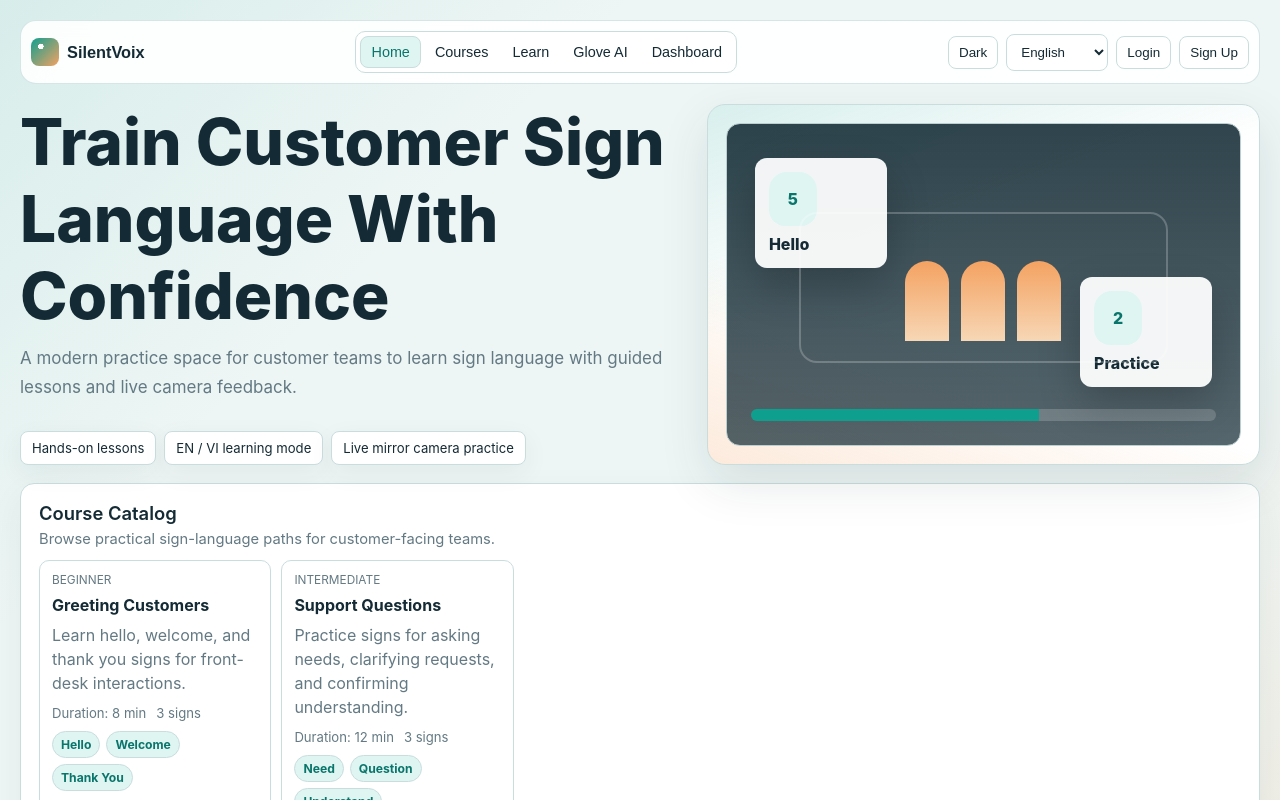
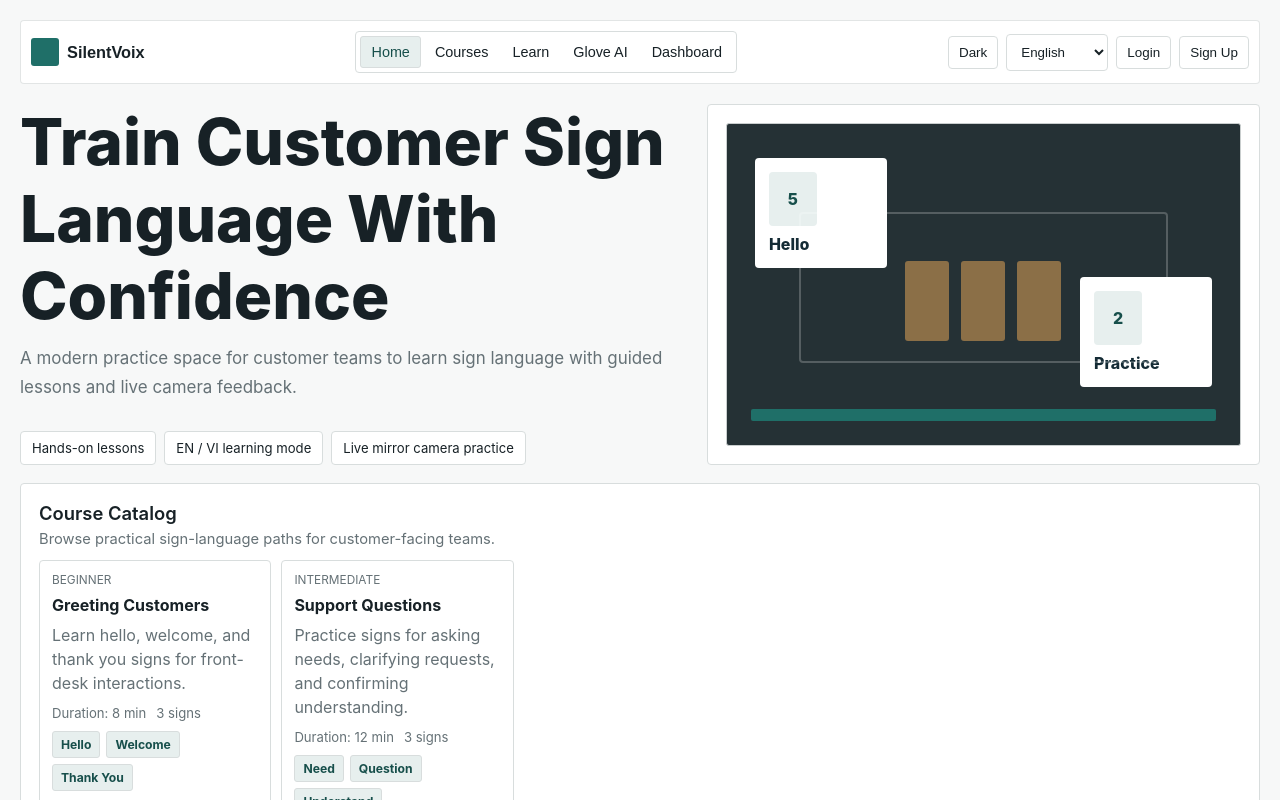
Before and after one commit to NT101-lc/silentVoix-customer, a React app in the folder frontend/: page / in a window 1280 px wide. Shown: the top 800 px of the page. Built offline with nearby package versions, Linux system fonts and the light colour scheme; no server answers; the HTML template or start-up script is replaced by a standard one.

Commit message:
style: update color scheme and background for improved UI consistency

```diff
--- a/frontend/src/App.css
+++ b/frontend/src/App.css
@@ -1,38 +1,35 @@
 .app {
-  --bg: #eef6f5;
-  --text: #142b35;
-  --muted: #637983;
-  --line: #c9dddd;
+  --bg: #f7f8f8;
+  --text: #172126;
+  --muted: #657176;
+  --line: #d8dddd;
   --surface: #ffffff;
-  --surface-soft: #f6fbfa;
-  --accent: #0f9f8f;
-  --accent-soft: #dff5f2;
-  --accent-strong: #0a756b;
-  --warm: #f4a261;
+  --surface-soft: #f2f4f4;
+  --accent: #1f6f68;
+  --accent-soft: #e7efee;
+  --accent-strong: #174f4b;
+  --warm: #8b6f47;
   --ink: #21313a;
   --danger: #b42318;
   --button-text: #ffffff;
   min-height: 100vh;
   padding: 20px;
-  background:
-    linear-gradient(135deg, rgba(15, 159, 143, 0.1), transparent 28%),
-    linear-gradient(315deg, rgba(244, 162, 97, 0.14), transparent 30%),
-    var(--bg);
+  background: var(--bg);
   color: var(--text);
   font-family: "Inter", "Segoe UI", system-ui, -apple-system, sans-serif;
 }
 
 .app.theme-dark {
-  --bg: #0f171a;
-  --text: #eff8f7;
-  --muted: #9db8b8;
-  --line: #294345;
-  --surface: #142326;
-  --surface-soft: #1b3032;
-  --accent: #5fd6c7;
-  --accent-soft: #183d3b;
-  --accent-strong: #9be9df;
-  --warm: #f7b267;
+  --bg: #101314;
+  --text: #eef1f1;
+  --muted: #a4acac;
+  --line: #303637;
+  --surface: #181d1e;
+  --surface-soft: #202627;
+  --accent: #8eb9b4;
+  --accent-soft: #263331;
+  --accent-strong: #c2d8d5;
+  --warm: #c5aa7b;
   --ink: #edf7f6;
   --danger: #f04438;
   --button-text: #063042;
@@ -52,10 +49,10 @@
   gap: 12px;
   margin-bottom: 20px;
   border: 1px solid color-mix(in srgb, var(--line), transparent 25%);
-  border-radius: 16px;
+  border-radius: 4px;
   padding: 10px;
   background: color-mix(in srgb, var(--surface), transparent 8%);
-  backdrop-filter: blur(14px);
+  backdrop-filter: none;
 }
 
 .brand {
@@ -78,10 +75,8 @@
 .brand-dot {
   width: 28px;
   height: 28px;
-  border-radius: 8px;
-  background:
-    radial-gradient(circle at 35% 30%, #ffffff 0 10%, transparent 11%),
-    linear-gradient(135deg, var(--accent), var(--warm));
+  border-radius: 3px;
+  background: var(--accent);
 }
 
 .nav {
@@ -89,7 +84,7 @@
   display: inline-flex;
   gap: 4px;
   border: 1px solid var(--line);
-  border-radius: 10px;
+  border-radius: 4px;
   padding: 4px;
   background: var(--surface);
 }
@@ -101,7 +96,7 @@
   font-weight: 500;
   font-size: 0.9rem;
   cursor: pointer;
-  border-radius: 8px;
+  border-radius: 3px;
   padding: 7px 10px;
 }
 
@@ -133,7 +128,7 @@
 .profile-avatar {
   width: 34px;
   height: 34px;
-  border-radius: 50%;
+  border-radius: 4px;
   background: var(--accent-soft);
   border: 1px solid var(--line);
   color: var(--accent-strong);
@@ -153,7 +148,7 @@
 
 .profile-icon-button {
   border: 1px solid var(--line);
-  border-radius: 50%;
+  border-radius: 4px;
   background: var(--surface);
   width: 42px;
   height: 42px;
@@ -166,7 +161,7 @@
 
 .auth-link {
   border: 1px solid var(--line);
-  border-radius: 8px;
+  border-radius: 4px;
   background: var(--surface);
   color: var(--text);
   padding: 8px 10px;
@@ -182,7 +177,7 @@
 
 .lang-select {
   border: 1px solid var(--line);
-  border-radius: 8px;
+  border-radius: 4px;
   background: var(--surface);
   color: var(--text);
   padding: 9px 10px;
@@ -229,24 +224,21 @@
 
 .hero-stats span {
   padding: 8px 11px;
-  border-radius: 8px;
+  border-radius: 4px;
   background: var(--surface);
   border: 1px solid var(--line);
   font-size: 0.82rem;
   color: var(--text);
-  box-shadow: 0 8px 26px rgba(20, 43, 53, 0.06);
+  box-shadow: none;
 }
 
 .hero-visual {
   min-height: 330px;
   border: 1px solid var(--line);
-  border-radius: 18px;
+  border-radius: 4px;
   padding: 18px;
-  background:
-    linear-gradient(160deg, rgba(15, 159, 143, 0.16), transparent 42%),
-    linear-gradient(20deg, rgba(244, 162, 97, 0.22), transparent 38%),
-    var(--surface);
-  box-shadow: 0 18px 50px rgba(20, 43, 53, 0.11);
+  background: var(--surface);
+  box-shadow: none;
 }
 
 .hero-screen {
@@ -254,11 +246,9 @@
   height: 100%;
   min-height: 300px;
   border: 1px solid color-mix(in srgb, var(--line), var(--text) 8%);
-  border-radius: 14px;
+  border-radius: 3px;
   overflow: hidden;
-  background:
-    linear-gradient(180deg, rgba(20, 43, 53, 0.88), rgba(20, 43, 53, 0.72)),
-    repeating-linear-gradient(90deg, rgba(255, 255, 255, 0.05) 0 1px, transparent 1px 48px);
+  background: #253135;
 }
 
 .hero-video-bar {
@@ -267,8 +257,8 @@
   right: 24px;
   bottom: 24px;
   height: 12px;
-  border-radius: 999px;
-  background: linear-gradient(90deg, var(--accent) 0 62%, rgba(255, 255, 255, 0.18) 62%);
+  border-radius: 2px;
+  background: var(--accent);
 }
 
 .hero-hand-card {
@@ -276,11 +266,11 @@
   display: grid;
   gap: 8px;
   min-width: 132px;
-  border-radius: 12px;
+  border-radius: 4px;
   padding: 14px;
-  background: rgba(255, 255, 255, 0.94);
+  background: #ffffff;
   color: #142b35;
-  box-shadow: 0 18px 42px rgba(0, 0, 0, 0.22);
+  box-shadow: none;
   font-weight: 800;
 }
 
@@ -297,7 +287,7 @@
 .hand-palm {
   width: 48px;
   height: 54px;
-  border-radius: 18px 18px 16px 16px;
+  border-radius: 4px;
   display: inline-flex;
   align-items: center;
   justify-content: center;
@@ -309,7 +299,7 @@
   position: absolute;
   inset: 88px 72px 82px 72px;
   border: 2px solid rgba(255, 255, 255, 0.22);
-  border-radius: 18px;
+  border-radius: 4px;
   display: flex;
   align-items: end;
   justify-content: center;
@@ -320,8 +310,8 @@
 .hero-camera-frame span {
   width: 44px;
   height: 80px;
-  border-radius: 999px 999px 14px 14px;
-  background: linear-gradient(180deg, var(--warm), #f7d7b6);
+  border-radius: 3px;
+  background: var(--warm);
 }
 
 .content {
@@ -334,9 +324,9 @@
 .panel {
   background: var(--surface);
   border: 1px solid var(--line);
-  border-radius: 14px;
+  border-radius: 4px;
   padding: 18px;
-  box-shadow: 0 12px 34px rgba(20, 43, 53, 0.06);
+  box-shadow: none;
 }
 
 .section-head h2 {
@@ -360,7 +350,7 @@
 .lesson-card {
   text-align: left;
   border: 1px solid var(--line);
-  border-radius: 10px;
+  border-radius: 4px;
   background: var(--surface);
   color: var(--text);
   padding: 12px;
@@ -372,7 +362,7 @@
 .lesson-card.active {
   background: var(--surface-soft);
   border-color: var(--accent);
-  transform: translateY(-1px);
+  transform: none;
 }
 
 .lesson-head {
@@ -416,7 +406,7 @@
 
 .lesson-signs span {
   border: 1px solid var(--line);
-  border-radius: 999px;
+  border-radius: 3px;
   padding: 5px 8px;
   background: var(--accent-soft);
   color: var(--accent-strong);
@@ -433,7 +423,7 @@
 
 .video-card {
   border: 1px solid var(--line);
-  border-radius: 12px;
+  border-radius: 4px;
   padding: 12px;
   background: var(--surface-soft);
 }
@@ -441,9 +431,9 @@
 .lesson-script {
   margin-top: 14px;
   border: 1px solid var(--line);
-  border-radius: 12px;
+  border-radius: 4px;
   padding: 12px 14px;
-  background: color-mix(in srgb, var(--accent-soft), var(--surface) 52%);
+  background: var(--surface-soft);
 }
 
 .lesson-script span,
@@ -494,7 +484,7 @@
 
 .speed select {
   border: 1px solid var(--line);
-  border-radius: 8px;
+  border-radius: 4px;
   background: var(--surface);
   color: var(--text);
   padding: 5px 7px;
@@ -504,7 +494,7 @@
   width: 100%;
   aspect-ratio: 16 / 10;
   min-height: 220px;
-  border-radius: 10px;
+  border-radius: 4px;
   border: 1px solid var(--line);
   background: #0e0e0e;
   object-fit: cover;
@@ -531,7 +521,7 @@
 
 .action {
   border: 1px solid var(--accent);
-  border-radius: 8px;
+  border-radius: 4px;
   padding: 9px 12px;
   font-weight: 500;
   background: var(--accent);
@@ -543,7 +533,7 @@
 .action:hover {
   background: var(--accent-strong);
   border-color: var(--accent-strong);
-  transform: translateY(-1px);
+  transform: none;
 }
 
 .action.ghost {
@@ -578,7 +568,7 @@
 .sign-coach {
   margin-top: 12px;
   border: 1px solid var(--line);
-  border-radius: 14px;
+  border-radius: 4px;
   padding: 14px;
   background: var(--surface);
 }
@@ -599,7 +589,7 @@
 
 .sign-tab {
   border: 1px solid var(--line);
-  border-radius: 999px;
+  border-radius: 4px;
   padding: 7px 10px;
   background: var(--surface-soft);
   color: var(--text);
@@ -625,18 +615,16 @@
   position: relative;
   min-height: 260px;
   border: 1px solid var(--line);
-  border-radius: 14px;
+  border-radius: 4px;
   overflow: hidden;
-  background:
-    radial-gradient(circle at 24% 20%, rgba(244, 162, 97, 0.25), transparent 24%),
-    linear-gradient(145deg, var(--accent-soft), var(--surface-soft));
+  background: var(--surface-soft);
 }
 
 .hand-badge {
   position: absolute;
   top: 14px;
   left: 14px;
-  border-radius: 999px;
+  border-radius: 4px;
   padding: 7px 10px;
   background: var(--surface);
   color: var(--accent-strong);
@@ -649,10 +637,10 @@
   top: 58%;
   width: 106px;
   height: 118px;
-  border-radius: 42px 42px 30px 30px;
-  background: linear-gradient(180deg, #ffd8b5, #f3a66b);
+  border-radius: 4px;
+  background: #d79a68;
   transform: translate(-50%, -50%);
-  box-shadow: 0 18px 38px rgba(20, 43, 53, 0.18);
+  box-shadow: none;
 }
 
 .palm-shape span {
@@ -660,8 +648,8 @@
   bottom: 96px;
   width: 20px;
   height: 76px;
-  border-radius: 999px;
-  background: linear-gradient(180deg, #ffe4c8, #f2ad76);
+  border-radius: 4px;
+  background: #e0ac7b;
 }
 
 .palm-shape span:nth-child(1) {
@@ -700,7 +688,7 @@
   height: 38px;
   border-top: 4px solid var(--accent);
   border-right: 4px solid var(--accent);
-  border-radius: 0 999px 0 0;
+  border-radius: 0 4px 0 0;
 }
 
 .sign-instructions {
@@ -711,7 +699,7 @@
 
 .sign-instructions div {
   border: 1px solid var(--line);
-  border-radius: 12px;
+  border-radius: 4px;
   padding: 12px;
   background: var(--surface-soft);
 }
@@ -725,7 +713,7 @@
 .tips {
   margin-top: 12px;
   border: 1px solid var(--line);
-  border-radius: 10px;
+  border-radius: 4px;
   padding: 12px;
   background: var(--surface-soft);
 }
@@ -768,7 +756,7 @@
   left: 0;
   width: 24px;
   height: 24px;
-  border-radius: 8px;
+  border-radius: 3px;
   display: inline-flex;
   align-items: center;
   justify-content: center;
@@ -798,7 +786,7 @@
 
 .course-card {
   border: 1px solid var(--line);
-  border-radius: 10px;
+  border-radius: 4px;
   background: var(--surface);
   padding: 12px;
   display: flex;
@@ -852,7 +840,7 @@
 .detail-about {
   margin-top: 12px;
   border: 1px solid var(--line);
-  border-radius: 10px;
+  border-radius: 4px;
   padding: 12px;
   background: var(--surface-soft);
 }
@@ -877,7 +865,7 @@
 
 .sign-preview {
   border: 1px solid var(--line);
-  border-radius: 10px;
+  border-radius: 4px;
   padding: 10px;
   background: var(--surface);
 }
@@ -896,7 +884,7 @@
   margin-top: 12px;
   width: 100%;
   height: 10px;
-  border-radius: 999px;
+  border-radius: 2px;
   border: 1px solid var(--line);
   background: var(--surface-soft);
   overflow: hidden;
@@ -905,7 +893,7 @@
 .progress-fill {
   height: 100%;
   border-radius: inherit;
-  background: linear-gradient(90deg, var(--accent), var(--accent-strong));
+  background: var(--accent);
 }
 
 .progress-label {
@@ -944,7 +932,7 @@
 
 .auth-label input {
   border: 1px solid var(--line);
-  border-radius: 8px;
+  border-radius: 4px;
   background: var(--surface);
   color: var(--text);
   padding: 10px;
@@ -998,7 +986,7 @@
 }
 
 #learn-page .lesson-card {
-  border-radius: 8px;
+  border-radius: 4px;
   padding: 9px;
 }
 
@@ -1102,17 +1090,14 @@
   grid-template-columns: minmax(0, 1fr) minmax(320px, 0.84fr);
   gap: 18px;
   align-items: end;
-  background:
-    linear-gradient(135deg, rgba(15, 159, 143, 0.16), transparent 34%),
-    linear-gradient(315deg, rgba(244, 162, 97, 0.2), transparent 35%),
-    var(--surface);
+  background: var(--surface);
 }
 
 .eyebrow {
   display: inline-flex;
   margin-bottom: 10px;
   border: 1px solid var(--line);
-  border-radius: 999px;
+  border-radius: 4px;
   padding: 6px 10px;
   color: var(--accent-strong);
   background: var(--accent-soft);
@@ -1143,9 +1128,9 @@
 .status-card {
   min-height: 110px;
   border: 1px solid var(--line);
-  border-radius: 14px;
+  border-radius: 4px;
   padding: 14px;
-  background: color-mix(in srgb, var(--surface-soft), var(--surface) 34%);
+  background: var(--surface-soft);
   display: flex;
   flex-direction: column;
   justify-content: space-between;
@@ -1212,7 +1197,7 @@
   align-items: center;
   gap: 10px;
   border: 1px solid var(--line);
-  border-radius: 12px;
+  border-radius: 4px;
   padding: 10px;
   background: var(--surface-soft);
 }
@@ -1220,7 +1205,7 @@
 .calibration-step span {
   width: 28px;
   height: 28px;
-  border-radius: 9px;
+  border-radius: 3px;
   display: inline-flex;
   align-items: center;
   justify-content: center;
@@ -1247,17 +1232,15 @@
 .prediction-card {
   margin-top: 14px;
   border: 1px solid var(--line);
-  border-radius: 16px;
+  border-radius: 4px;
   padding: 18px;
-  background:
-    linear-gradient(160deg, rgba(15, 159, 143, 0.14), transparent 42%),
-    var(--surface-soft);
+  background: var(--surface-soft);
 }
 
 .model-state {
   display: inline-flex;
   margin-bottom: 12px;
-  border-radius: 999px;
+  border-radius: 4px;
   padding: 6px 9px;
   background: var(--accent-soft);
   color: var(--accent-strong);
@@ -1298,7 +1281,7 @@
 .training-progress {
   height: 10px;
   border: 1px solid var(--line);
-  border-radius: 999px;
+  border-radius: 2px;
   overflow: hidden;
   background: var(--surface);
 }
@@ -1309,7 +1292,7 @@
   display: block;
   height: 100%;
   border-radius: inherit;
-  background: linear-gradient(90deg, var(--accent), var(--warm));
+  background: var(--accent);
 }
 
 .glove-actions {
@@ -1338,7 +1321,7 @@
 
 .conversation-item {
   border: 1px solid var(--line);
-  border-radius: 12px;
+  border-radius: 4px;
   padding: 12px;
   background: var(--surface-soft);
 }
@@ -1357,7 +1340,7 @@
 .empty-state {
   margin: 0;
   border: 1px dashed var(--line);
-  border-radius: 12px;
+  border-radius: 4px;
   padding: 14px;
   color: var(--muted);
 }
@@ -1377,7 +1360,7 @@
 .shortcut-grid > div,
 .shortcut-button {
   border: 1px solid var(--line);
-  border-radius: 12px;
+  border-radius: 4px;
   padding: 12px;
   background: var(--surface-soft);
   text-align: left;
--- a/frontend/src/index.css
+++ b/frontend/src/index.css
@@ -1,7 +1,7 @@
 :root {
   font-family: "Inter", "Segoe UI", system-ui, -apple-system, sans-serif;
-  color: #163042;
-  background: #f4fbff;
+  color: #172126;
+  background: #f7f8f8;
   font-synthesis: none;
   text-rendering: optimizeLegibility;
   -webkit-font-smoothing: antialiased;
```
